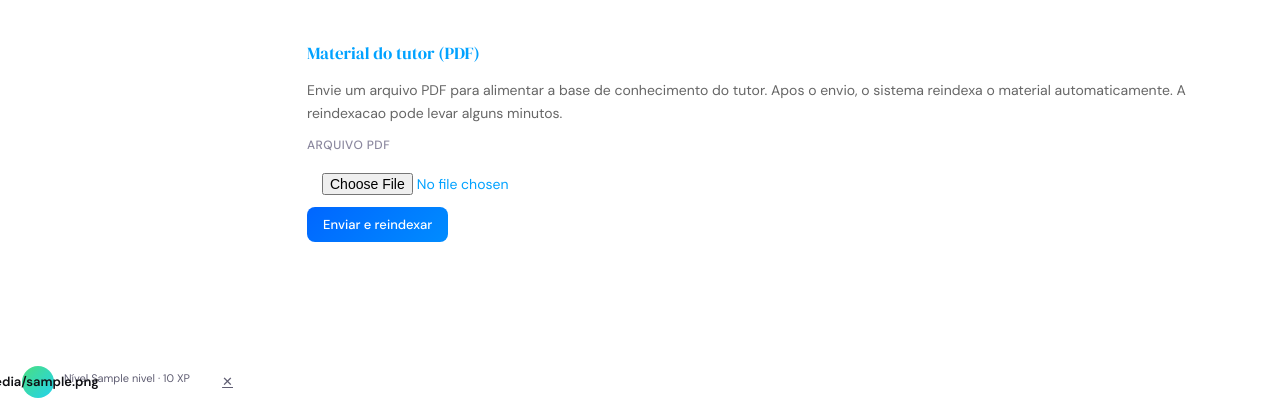
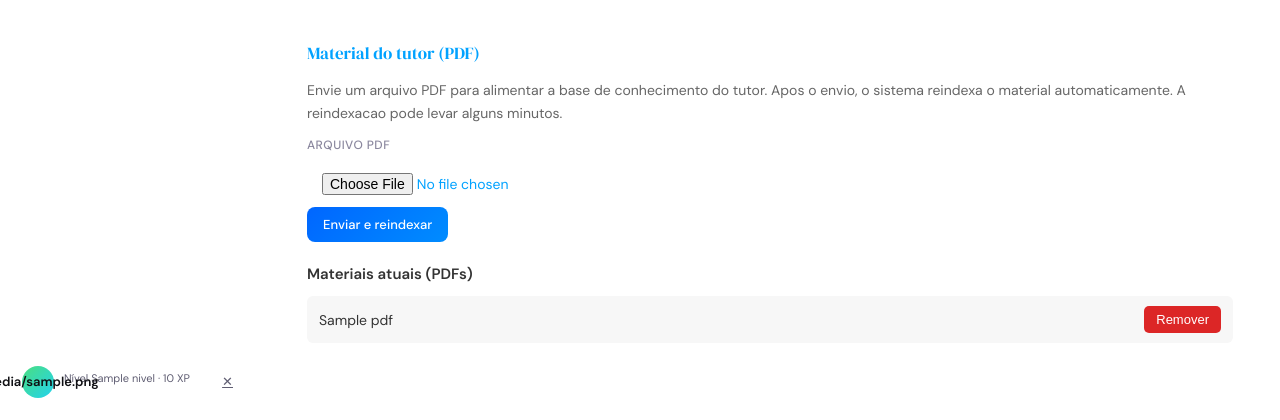
Before and after one commit to projetoecossistemaunilasalle/tutores_inteligentes, a Django app: template src/frontend/templates/professor/conteudo.html in a window 1280 px wide. Shown: the part 654-1074 px from the top of the page. Run offline with Django 5.2, Linux system fonts and the light colour scheme; the template is opened without the code that fills it: most values are stand-ins (such as "Sample title", 1, 10 or a date in 2020).

Commit message:
feat: autonomia de conteudo - professor lista e remove PDFs pela interface com reindexacao automatica

```diff
--- a/src/frontend/app/urls.py
+++ b/src/frontend/app/urls.py
@@ -49,6 +49,9 @@ urlpatterns = [
     path("professor/conteudo/upload-material/",
          views.upload_material_rag, name="upload_material_rag"),
 
+    path("professor/conteudo/remover-material/",
+         views.remover_material_rag, name="remover_material_rag"),
+
     # Troca de senha (primeiro acesso do professor) — views nativas do Django
     path(
         "accounts/password_change/",
--- a/src/frontend/templates/professor/conteudo.html
+++ b/src/frontend/templates/professor/conteudo.html
@@ -53,7 +53,7 @@
   </div>
 
 
-    <div class="form-card">
+  <div class="form-card">
     <div class="panel-section-head"><h3>Material do tutor (PDF)</h3></div>
     <p style="margin:0 0 12px; color:#666; font-size:14px;">
       Envie um arquivo PDF para alimentar a base de conhecimento do tutor.
@@ -85,6 +85,39 @@
         </div>
       </div>
     </form>
+
+    <div style="margin-top:20px;">
+      <div style="font-weight:600; color:#333; margin-bottom:10px;">
+        Materiais atuais (PDFs)
+      </div>
+      {% if pdfs_material %}
+      <div style="display:flex; flex-direction:column; gap:8px;">
+        {% for pdf in pdfs_material %}
+        <div style="display:flex; align-items:center; justify-content:space-between;
+                    padding:10px 12px; background:#f7f7f7; border-radius:6px;">
+          <span style="font-size:14px; color:#333;">{{ pdf }}</span>
+          <form method="post"
+                action="{% url 'remover_material_rag' %}"
+                onsubmit="return confirmarRemocao('{{ pdf }}')"
+                style="margin:0;">
+            {% csrf_token %}
+            <input type="hidden" name="nome_pdf" value="{{ pdf }}" />
+            <button type="submit"
+                    style="background:#dc2626; color:#fff; border:none;
+                           padding:6px 12px; border-radius:5px; cursor:pointer;
+                           font-size:13px;">
+              Remover
+            </button>
+          </form>
+        </div>
+        {% endfor %}
+      </div>
+      {% else %}
+      <div style="font-size:14px; color:#999;">
+        Nenhum PDF enviado ainda.
+      </div>
+      {% endif %}
+    </div>
   </div>
 
   <style>
@@ -100,6 +133,9 @@
       document.getElementById("btn-upload").textContent = "Processando...";
       document.getElementById("reindexando").style.display = "block";
     }
+    function confirmarRemocao(nome) {
+      return confirm("Remover o material '" + nome + "'? O tutor sera reindexado sem ele.");
+    }
   </script>
 
 </div>
```
Also changed, not shown: src/frontend/app/views.py (+55 -2 lines).
